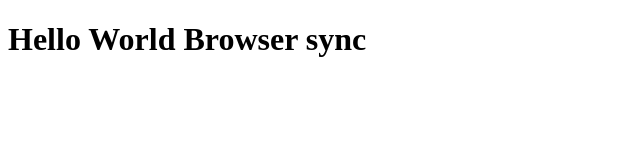
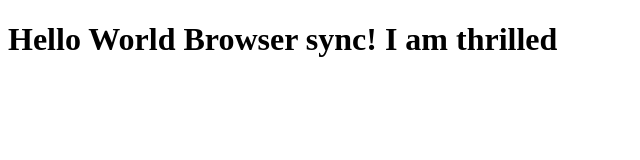
Before and after one commit to gowty001/GowthamAngularJS, a plain HTML site: page index.html in a window 1280 px wide. Shown: the whole page, without its empty margins (0-640 px from the left). Drawn offline with Linux system fonts and the light colour scheme.

Commit message:
next version of web file.

```diff
--- a/index.html
+++ b/index.html
@@ -5,6 +5,6 @@
     <title></title>
   </head>
   <body>
-    <h1> Hello World Browser sync</h1>
+    <h1> Hello World Browser sync! I am thrilled</h1>
   </body>
 </html>
```
